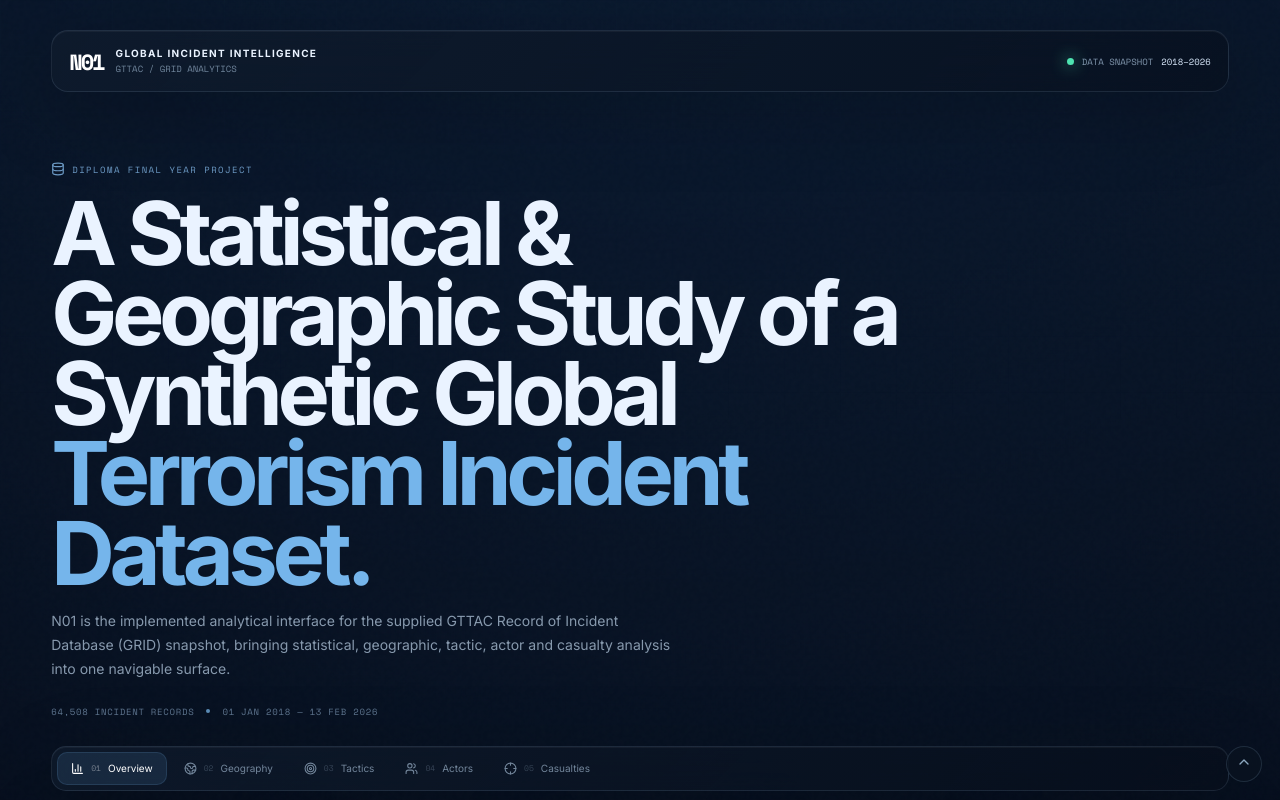
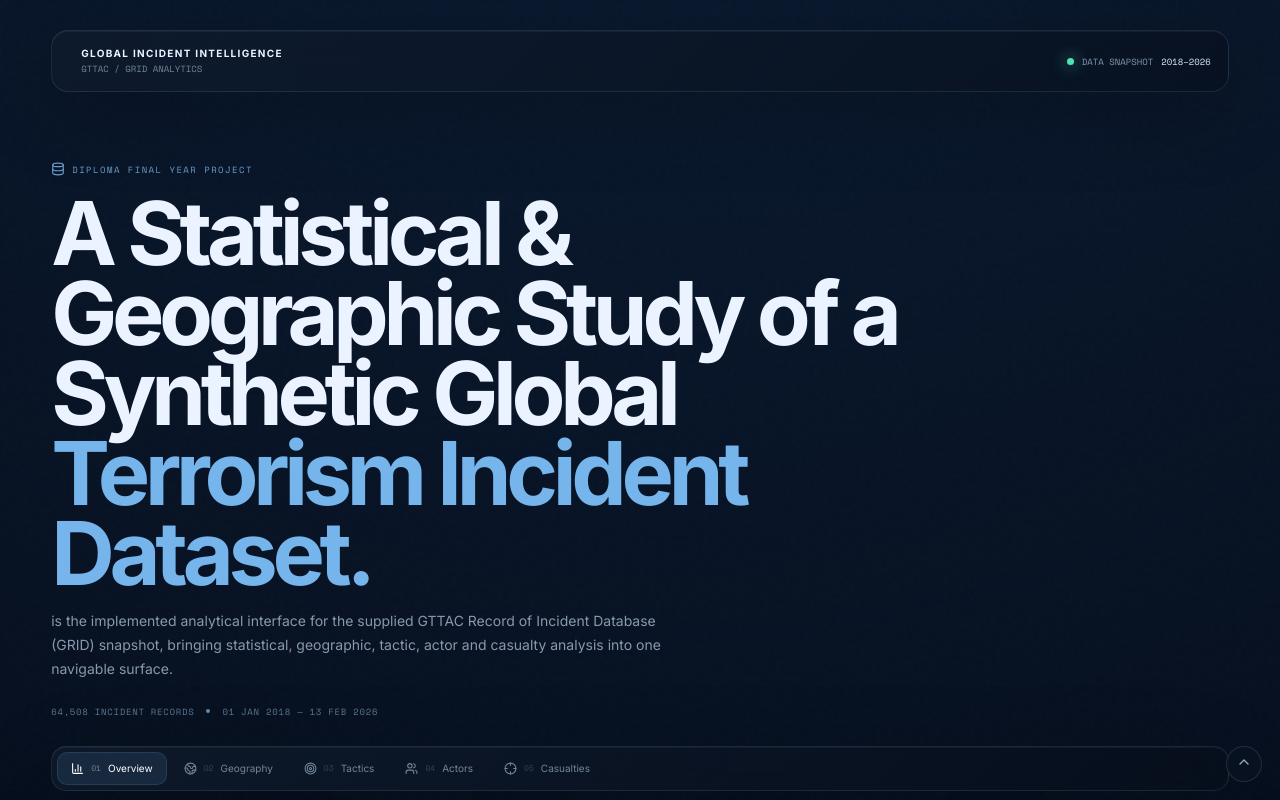
Before and after one commit to adelos-corp/n01ui, a React (Vite) app: page / in a window 1280 px wide. Shown: the top 800 px of the page. Built offline with nearby package versions, Linux system fonts and the light colour scheme.

Commit message:
Remove project code name from website

```diff
--- a/src/main.jsx
+++ b/src/main.jsx
@@ -31,7 +31,7 @@ function App(){
  return <main>
   <Aurora/><div className="grid-bg"/><div className="grain"/>
   <header className="topbar glass">
-   <div className="brand"><div className="brand-mark">N01</div><div><strong>GLOBAL INCIDENT INTELLIGENCE</strong><span>GTTAC / GRID ANALYTICS</span></div></div>
+   <div className="brand"><div className="brand-mark"></div><div><strong>GLOBAL INCIDENT INTELLIGENCE</strong><span>GTTAC / GRID ANALYTICS</span></div></div>
    <div className="status"><span className="pulse"/>DATA SNAPSHOT <b>2018–2026</b></div>
    <button className="menu-btn" onClick={()=>setMenu(!menu)}>{menu?<X/>:<Menu/>}</button>
   </header>
@@ -39,7 +39,7 @@ function App(){
   <section className="hero" id="overview">
    <div className="eyebrow"><Database size={14}/> DIPLOMA FINAL YEAR PROJECT</div>
    <h1><BlurText>A Statistical &amp; Geographic Study of a Synthetic Global <em>Terrorism Incident Dataset.</em></BlurText></h1>
-   <p>N01 is the implemented analytical interface for the supplied GTTAC Record of Incident Database (GRID) snapshot, bringing statistical, geographic, tactic, actor and casualty analysis into one navigable surface.</p>
+   <p> is the implemented analytical interface for the supplied GTTAC Record of Incident Database (GRID) snapshot, bringing statistical, geographic, tactic, actor and casualty analysis into one navigable surface.</p>
    <div className="hero-meta"><span>64,508 INCIDENT RECORDS</span><i/> <span>01 JAN 2018 — 13 FEB 2026</span></div>
   </section>
   <nav className="nav glass">{sections.map(([id,n,I],i)=><button key={id} className={active===id?'active':''} onClick={()=>go(id)}><I size={13}/><span>0{i+1}</span>{n}</button>)}</nav>
@@ -51,7 +51,7 @@ function App(){
   <section className="academic-panel glass"><div><span className="label">ACADEMIC CONTEXT</span><strong>Diploma Final Year · Computer Engineering</strong><p>KES Polytechnic College · Academic Year 2026–2027</p></div><div><span className="label">SUPERVISION</span><strong>N. Kavya</strong><p>Lecturer</p></div><div><span className="label">INSTITUTIONAL LEADERSHIP</span><strong>M. Srinivasa Rao</strong><p>Head of Department · Principal / External Examiner</p></div></section>
   <DashboardFrame/>
   <section className="hidden-anchor" id="actors"/><section className="hidden-anchor" id="casualties"/>
-  <footer className="footer-panel glass" id="tactics"><div><span className="label">PROJECT & METHODOLOGY</span><strong>A Statistical and Geographic Study of a Synthetic Global Terrorism Incident Dataset</strong><p>Diploma Final Year project in Computer Engineering at KES Polytechnic College. N01 is an original visualization interface generated from the supplied GTTAC Record of Incident Database (GRID) snapshot. Analytical definitions follow the source data.</p></div><a href="https://www.GTTAC.com" target="_blank" rel="noreferrer">GTTAC <ExternalLink size={13}/></a><a href="https://www.GRIDdata.com" target="_blank" rel="noreferrer">GRID <ExternalLink size={13}/></a></footer>
+  <footer className="footer-panel glass" id="tactics"><div><span className="label">PROJECT & METHODOLOGY</span><strong>A Statistical and Geographic Study of a Synthetic Global Terrorism Incident Dataset</strong><p>Diploma Final Year project in Computer Engineering at KES Polytechnic College.  is an original visualization interface generated from the supplied GTTAC Record of Incident Database (GRID) snapshot. Analytical definitions follow the source data.</p></div><a href="https://www.GTTAC.com" target="_blank" rel="noreferrer">GTTAC <ExternalLink size={13}/></a><a href="https://www.GRIDdata.com" target="_blank" rel="noreferrer">GRID <ExternalLink size={13}/></a></footer>
   <button className="top-btn" onClick={()=>window.scrollTo({top:0,behavior:'smooth'})}><ChevronUp size={16}/></button>
  </main>
 }
```
